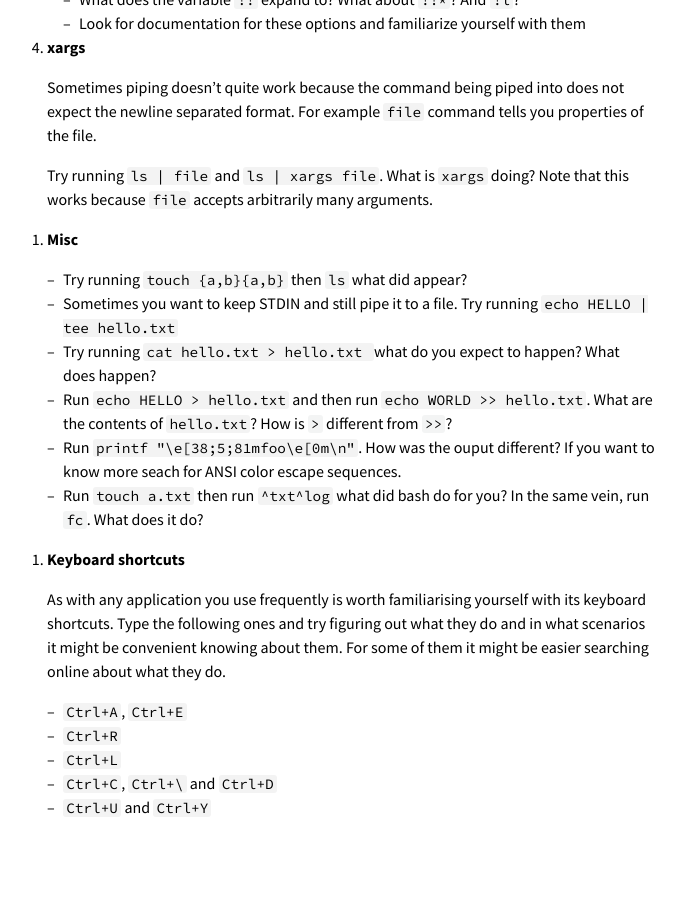
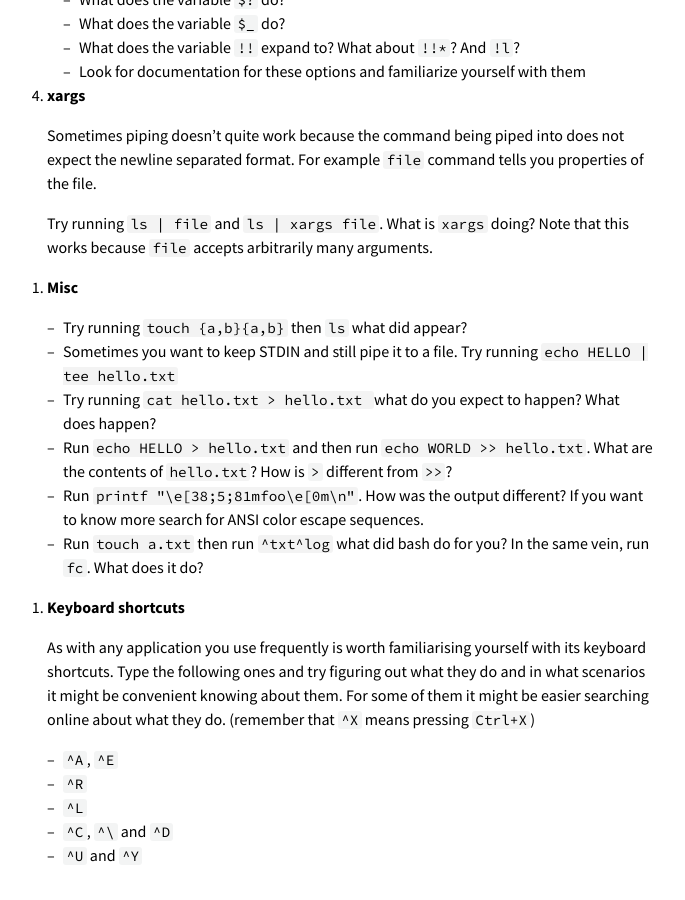
Before and after one commit to missing-semester-cn/missing-semester-cn.github.io, a Jekyll site: the page built from shell.md, in a window 1280 px wide and 900 px high, scrolled down 5686 px. Shown: the whole window, without its empty margins (289-974 px from the left). Built offline with Jekyll 4.4.1, drawn with Linux system fonts in a browser that asks for light colours; before the commit the page ends 6538 px from its top, so only the background shows below that; some of the changed text lies outside the part shown.

Commit message:
Fix some typos in shell

```diff
--- a/shell.md
+++ b/shell.md
@@ -208,7 +208,7 @@ What if you want to run longer-term things in the background?
  - see all such processes with `jobs`
    - notice that it shows "Running"
  - bring it to the foreground with `fg %JOB` (no argument is latest)
- - if you want to background the current program: `^Z` + `bg`
+ - if you want to background the current program: `^Z` + `bg` (Here `^Z` means pressing `Ctrl+Z`)
    - `^Z` stops the current process and makes it a "job"
    - `bg` runs the last job in the background (as if you did `&`)
  - background jobs are still tied to your current session, and exit if
@@ -280,15 +277,15 @@ Try running `ls | file` and `ls | xargs file`. What is `xargs` doing? Note that
 - Sometimes you want to keep STDIN and still pipe it to a file. Try running `echo HELLO | tee hello.txt`
 - Try running `cat hello.txt > hello.txt ` what do you expect to happen? What does happen?
 - Run `echo HELLO > hello.txt` and then run `echo WORLD >> hello.txt`. What are the contents of `hello.txt`? How is `>` different from `>>`?
-- Run `printf "\e[38;5;81mfoo\e[0m\n"`. How was the ouput different? If you want to know more seach for  ANSI color escape sequences.
+- Run `printf "\e[38;5;81mfoo\e[0m\n"`. How was the output different? If you want to know more search for  ANSI color escape sequences.
 - Run `touch a.txt` then run `^txt^log` what did bash do for you? In the same vein, run `fc`. What does it do?
 
 1. **Keyboard shortcuts**
 
-As with any application you use frequently is worth familiarising yourself with its keyboard shortcuts. Type the following ones and try figuring out what they do and in what scenarios it might be convenient knowing about them. For some of them it might be easier searching online about what they do.
+As with any application you use frequently is worth familiarising yourself with its keyboard shortcuts. Type the following ones and try figuring out what they do and in what scenarios it might be convenient knowing about them. For some of them it might be easier searching online about what they do. (remember that `^X` means pressing `Ctrl+X`)
 
-  - `Ctrl+A`, `Ctrl+E`
-  - `Ctrl+R`
-  - `Ctrl+L`
-  - `Ctrl+C`, `Ctrl+\` and  `Ctrl+D`
-  - `Ctrl+U` and `Ctrl+Y`
+  - `^A`, `^E`
+  - `^R`
+  - `^L`
+  - `^C`, `^\` and  `^D`
+  - `^U` and `^Y`
```
Also changed, not shown: other parts of shell.md (+4 -7 lines).
